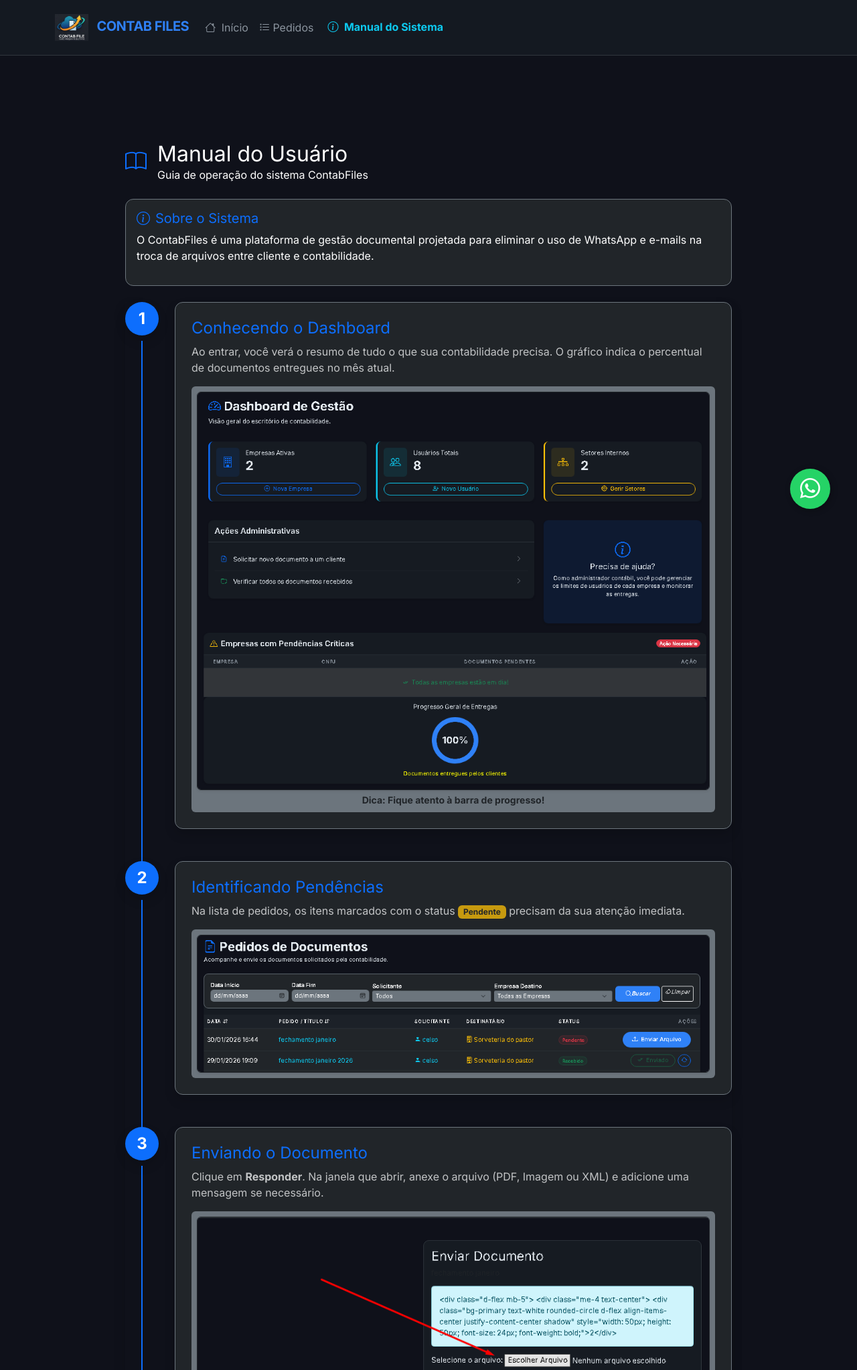
After one commit to celsoleite38/contabil-files, a Django app: page /manual/ in a window 1280 px wide. The commit adds this page. Shown: the top 2046 px of the page at 67% size. Run offline with Django 5.2, Linux system fonts and the light colour scheme.

Commit message:
manual do usuario.

```diff
--- a/documentos/templates/documentos/base.html
+++ b/documentos/templates/documentos/base.html
@@ -127,6 +127,7 @@
             background: var(--border-color);
             border-radius: 10px;
         }
+
     </style>
 </head>
 <body>
@@ -166,6 +167,12 @@
                     </ul>
                 </li>
                 {% endif %}
+                <li class="nav-item">
+                    <a href="{% url 'manual_usuario' %}" class="btn btn-link text-info text-decoration-none">
+                        <i class="bi bi-info-circle me-1"></i> <strong>Manual do Sistema</strong>
+                    </a>
+                </li>
+
             </ul>
 
             <div class="d-flex align-items-center">
--- /dev/null
+++ b/documentos/templates/documentos/manual.html
@@ -0,0 +1,163 @@
+{% extends "documentos/base.html" %}
+
+{% block content %}
+<div class="container page-content">
+    <div class="row justify-content-center">
+        <div class="col-md-10">
+            <div class="d-flex align-items-center mb-4 text-white">
+                <i class="bi bi-book fs-2 me-3 text-primary"></i>
+                <div>
+                    <h2 class="mb-0">Manual do Usuário</h2>
+                    <p class="text mb-0">Guia de operação do sistema ContabFiles</p>
+                </div>
+            </div>
+
+            <div class="card bg-dark text-white border-secondary mb-4">
+                <div class="card-body">
+                    <h5 class="card-title text-primary"><i class="bi bi-info-circle me-2"></i>Sobre o Sistema</h5>
+                    <p>O ContabFiles é uma plataforma de gestão documental projetada para eliminar o uso de WhatsApp e e-mails na troca de arquivos entre cliente e contabilidade.</p>
+                </div>
+            </div>
+
+            <div class="accordion accordion-flush shadow mb-5" id="accordionManual">
+
+                <div class="d-flex mb-5">
+                    <div class="me-4 text-center">
+                        <div class="bg-primary text-white rounded-circle d-flex align-items-center justify-content-center shadow" style="width: 50px; height: 50px; font-size: 24px; font-weight: bold;">1</div>
+                        <div class="h-100 border-start border-primary border-2 mt-2 mx-auto" style="width: 1px;"></div>
+                    </div>
+                    <div class="card bg-dark text-white border-secondary shadow w-100">
+                        <div class="card-body p-4">
+                            <h4 class="card-title text-primary">Conhecendo o Dashboard</h4>
+                            <p class="card-text text-light opacity-75">Ao entrar, você verá o resumo de tudo o que sua contabilidade precisa. O gráfico indica o percentual de documentos entregues no mês atual.</p>
+
+                            <div class="mt-3 bg-secondary rounded p-2">
+                                <img src="/static/img/print1.png" class="img-fluid rounded shadow-sm border border-dark" alt="Tela de Dashboard">
+                                <p class="small text-center text-dark mt-1 mb-0 fw-bold">Dica: Fique atento à barra de progresso!</p>
+                            </div>
+                        </div>
+                    </div>
+                </div>
+
+               <div class="d-flex mb-5">
+                    <div class="me-4 text-center">
+                        <div class="bg-primary text-white rounded-circle d-flex align-items-center justify-content-center shadow" style="width: 50px; height: 50px; font-size: 24px; font-weight: bold;">2</div>
+                        <div class="h-100 border-start border-primary border-2 mt-2 mx-auto" style="width: 1px;"></div>
+                    </div>
+                    <div class="card bg-dark text-white border-secondary shadow w-100">
+                        <div class="card-body p-4">
+                            <h4 class="card-title text-primary">Identificando Pendências</h4>
+                            <p class="card-text text-light opacity-75">Na lista de pedidos, os itens marcados com o status <span class="badge bg-warning text-dark">Pendente</span> precisam da sua atenção imediata.</p>
+
+                            <div class="mt-3 bg-secondary rounded p-2">
+                                <img src="/static/img/print2.png" class="img-fluid rounded shadow-sm border border-dark" alt="Lista de Pedidos">
+                            </div>
+                        </div>
+                    </div>
+                </div>
+
+                <div class="d-flex mb-5">
+                    <div class="me-4 text-center">
+                        <div class="bg-primary text-white rounded-circle d-flex align-items-center justify-content-center shadow" style="width: 50px; height: 50px; font-size: 24px; font-weight: bold;">3</div>
+                        <div class="h-100 border-start border-primary border-2 mt-2 mx-auto" style="width: 1px;"></div>
+                    </div>
+                    <div class="card bg-dark text-white border-secondary shadow w-100">
+                        <div class="card-body p-4">
+                            <h4 class="card-title text-primary">Enviando o Documento</h4>
+                            <p class="card-text text-light opacity-75">Clique em <strong>Responder</strong>. Na janela que abrir, anexe o arquivo (PDF, Imagem ou XML) e adicione uma mensagem se necessário.</p>
+
+                            <div class="mt-3 bg-secondary rounded p-2">
+                                <img src="/static/img/print3.png" class="img-fluid rounded shadow-sm border border-dark" alt="Tela de Envio">
+                            </div>
+                        </div>
+                    </div>
+                </div>
+
+                <div class="d-flex mb-5">
+                    <div class="me-4 text-center">
+                        <div class="bg-success text-white rounded-circle d-flex align-items-center justify-content-center shadow" style="width: 50px; height: 50px; font-size: 24px; font-weight: bold;"><i class="bi bi-check-lg"></i></div>
+                    </div>
+                    <div class="card bg-dark text-white border-secondary shadow w-100 border-success border-opacity-50">
+                        <div class="card-body p-4">
+                            <h4 class="card-title text-success">Protocolo de Entrega</h4>
+                            <p class="card-text text-light opacity-75">Pronto! O status mudará para <span class="badge bg-success text-white">Recebido</span>. Seu documento está salvo com data e hora, servindo como comprovante de entrega.</p>
+
+                            <div class="mt-3 bg-secondary rounded p-2">
+                                <img src="/static/img/print4.png" class="img-fluid rounded shadow-sm border border-dark" alt="Pedido Concluído">
+                            </div>
+                        </div>
+                    </div>
+                </div>
+            </div>
+
+            <div class="text-center mt-5 mb-5 pb-5">
+                <p class="text small">Precisa de suporte adicional? Entre em contato pelo e-mail e WhatsApp: <br>
+                <a href="mailto:suporteinnosoft@gmail.com" class="text-primary text-decoration-none">suporteinnosoft@gmail.com</a></p>
+
+                <a href="https://wa.me/5535988599032?text=Olá,%20estou%20com%20dúvida%20no%20manual"
+                   class="whatsapp-float" target="_blank" rel="noopener noreferrer">
+                    <i class="bi bi-whatsapp"></i>
+                    <span class="tooltip-text">Suporte</span>
+                </a>
+            </div>
+        </div>
+    </div>
+</div>
+
+<style>
+    /* ESSA PARTE RESOLVE O ENCAVALAMENTO */
+    .page-content {
+        padding-top: 80px; /* Ajuste este valor se o menu for mais alto ou mais baixo */
+    }
+
+    .accordion-button:not(.collapsed) {
+        background-color: #2c3034 !important;
+        color: #0d6efd !important;
+        box-shadow: none !important;
+    }
+    .accordion-button::after {
+        filter: invert(1);
+    }
+
+    /* Estilo do Botão WhatsApp */
+    .whatsapp-float {
+        position: fixed;
+        width: 60px;
+        height: 60px;
+        bottom: 40px;
+        right: 40px;
+        background-color: #25d366;
+        color: #FFF;
+        border-radius: 50px;
+        text-align: center;
+        font-size: 30px;
+        box-shadow: 2px 2px 10px rgba(0,0,0,0.3);
+        z-index: 1000;
+        display: flex;
+        align-items: center;
+        justify-content: center;
+        text-decoration: none;
+    }
+
+    .tooltip-text {
+        visibility: hidden;
+        width: 80px;
+        background-color: #333;
+        color: #fff;
+        text-align: center;
+        border-radius: 6px;
+        padding: 5px 0;
+        position: absolute;
+        bottom: 125%;
+        right: 10%;
+        opacity: 0;
+        transition: opacity 0.3s;
+        font-size: 14px;
+    }
+
+    .whatsapp-float:hover .tooltip-text {
+        visibility: visible;
+        opacity: 1;
+    }
+</style>
+{% endblock %}
--- a/documentos/urls.py
+++ b/documentos/urls.py
@@ -7,6 +7,9 @@ from usuarios.views import cadastrar_usuario, ativar_conta, redirecionar_pos_log
 urlpatterns = [
     # 1. Raiz do site redireciona para login
     path('', RedirectView.as_view(url='/login/'), name='index'),
+
+    #manual do usuario
+    path('manual/', views.manual_usuario, name='manual_usuario'),
 
       # 2. Gestão e Pedidos
     path('pedidos/', views.lista_pedidos, name='lista_pedidos'),
--- a/documentos/views.py
+++ b/documentos/views.py
@@ -8,6 +8,9 @@ from django.db.models import Count, Q
 from django.http import JsonResponse
 from django.contrib.auth import get_user_model
 from django.contrib import messages
+
+def manual_usuario(request):
+    return render(request, 'documentos/manual.html')
 
 def eh_contador_ou_admin(user):
     return user.tipo in ['CONTABILIDADE', 'ADMIN_CONTABILIDADE']
```
Also changed, not shown: contab_file/settings.py (+6 -17 lines), usuarios/templates/usuarios/login.html (+7 -0 lines), static/img/print1.png (added), static/img/print2.png (added), static/img/print3.png (added), static/img/print4.png (added).
